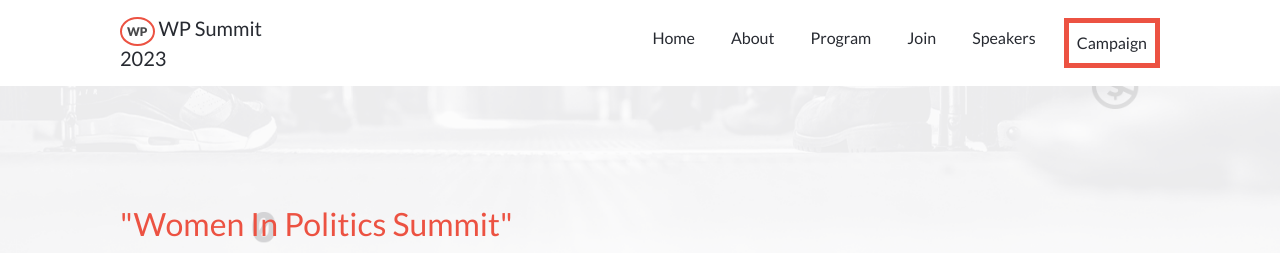
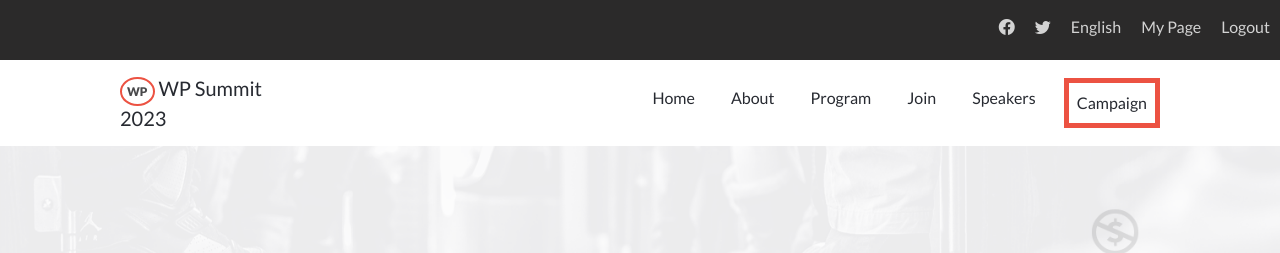
Before and after one commit to Lizdev-05/Women-conference, a website: page index.html in a window 1280 px wide. Shown: the top 253 px of the page. Drawn offline with nearby package versions, Linux system fonts and the light colour scheme.

Commit message:
Add mobile header icon

```diff
--- a/about.css
+++ b/about.css
@@ -197,6 +197,10 @@ footer {
 /* Min Width */
 
 @media only screen and (max-width: 768px) {
+  .header-icon {
+    display: none;
+  }
+
   .title h1 {
     font-weight: 900;
     font-size: 25px;
--- a/index.html
+++ b/index.html
@@ -12,14 +12,27 @@
     <!-- Bootsrap Css -->
     <link href="https://cdn.jsdelivr.net/npm/bootstrap@5.0.2/dist/css/bootstrap.min.css" rel="stylesheet"
         integrity="sha384-EVSTQN3/azprG1Anm3QDgpJLIm9Nao0Yz1ztcQTwFspd3yD65VohhpuuCOmLASjC" crossorigin="anonymous">
+
+        <!-- bootstrap icon -->
+        <link rel="stylesheet" href="https://cdn.jsdelivr.net/npm/bootstrap-icons@1.5.0/font/bootstrap-icons.css">
+
     <link rel="stylesheet" href="style.css">
 </head>
 
 <body>
     <div class="global">
         <header>
-            <nav class="navbar navbar-expand-lg fixed-top">
-                <div class="container navbar-container  ">
+            <div class="header-icon">
+                <ul>
+                    <li><a href="./index.html"><i class="bi bi-facebook"></i></a></li>
+                    <li><a href="./index.html"><i class="bi bi-twitter"></i></a></li>
+                    <li><a href="./index.html">English</a></li>
+                    <li><a href="./index.html">My Page</a></li>
+                    <li><a href="./index.html">Logout</a></li>
+                </ul>
+            </div>
+            <nav class="navbar navbar-expand-lg">
+                <div class="container navbar-container">
                     <a class="navbar-brand fs-5" href="#"> <span class="logo">WP</span> WP Summit <br> 2023</a>
                     <button class="navbar-toggler" type="button" data-bs-toggle="collapse"
                         data-bs-target="#navbarSupportedContent" aria-controls="navbarSupportedContent"
--- a/style.css
+++ b/style.css
@@ -16,12 +16,42 @@
   scroll-behavior: smooth;
 }
 
-.navbar {
-  background-color: #fff;
+.header-icon {
+  display: flex;
+  justify-content: flex-end;
+  background-color: #2b2a2a;
+  align-items: center;
+}
+
+.header-icon ul {
+  display: flex;
+  justify-content: space-between;
+  align-items: center;
+  margin-top: 10px;
+  padding: 5px 10px;
+}
+
+.whole-session a {
+  text-decoration: none;
+  color: #fff;
+}
+
+.header-icon li {
+  margin-left: 20px;
+  list-style: none;
 }
 
 .navbar a {
   color: #272a31;
+}
+
+.header-icon li a {
+  text-decoration: none;
+  color: #d3d3d3;
+}
+
+.navbar {
+  background-color: #fff;
 }
 
 .navbar-container {
@@ -147,11 +177,6 @@
   font-size: 16px;
   text-align: center;
   margin: 20px auto;
-}
-
-.whole-session a {
-  text-decoration: none;
-  color: #fff;
 }
 
 .navbar a:hover {
@@ -284,6 +309,10 @@
 
 /* Min width */
 @media only screen and (max-width: 768px) {
+  .header-icon {
+    display: none;
+  }
+
   .title h1 {
     font-weight: 900;
     font-size: 25px;
```
